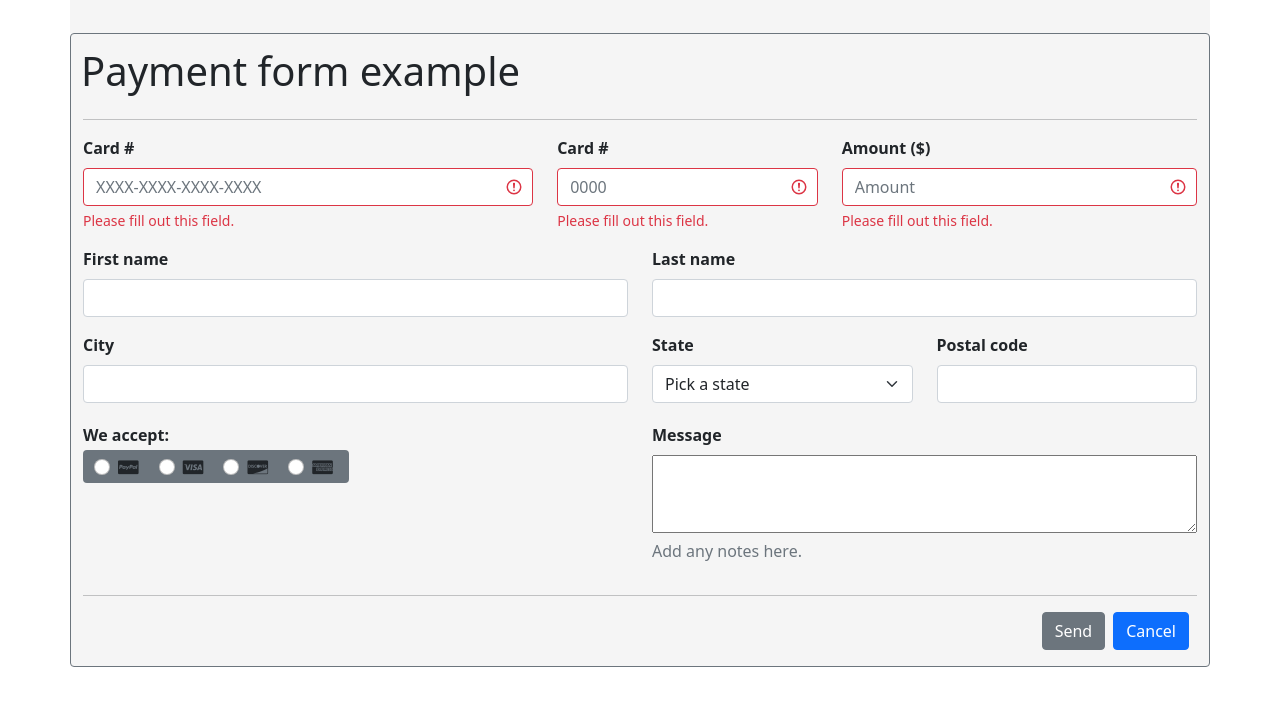
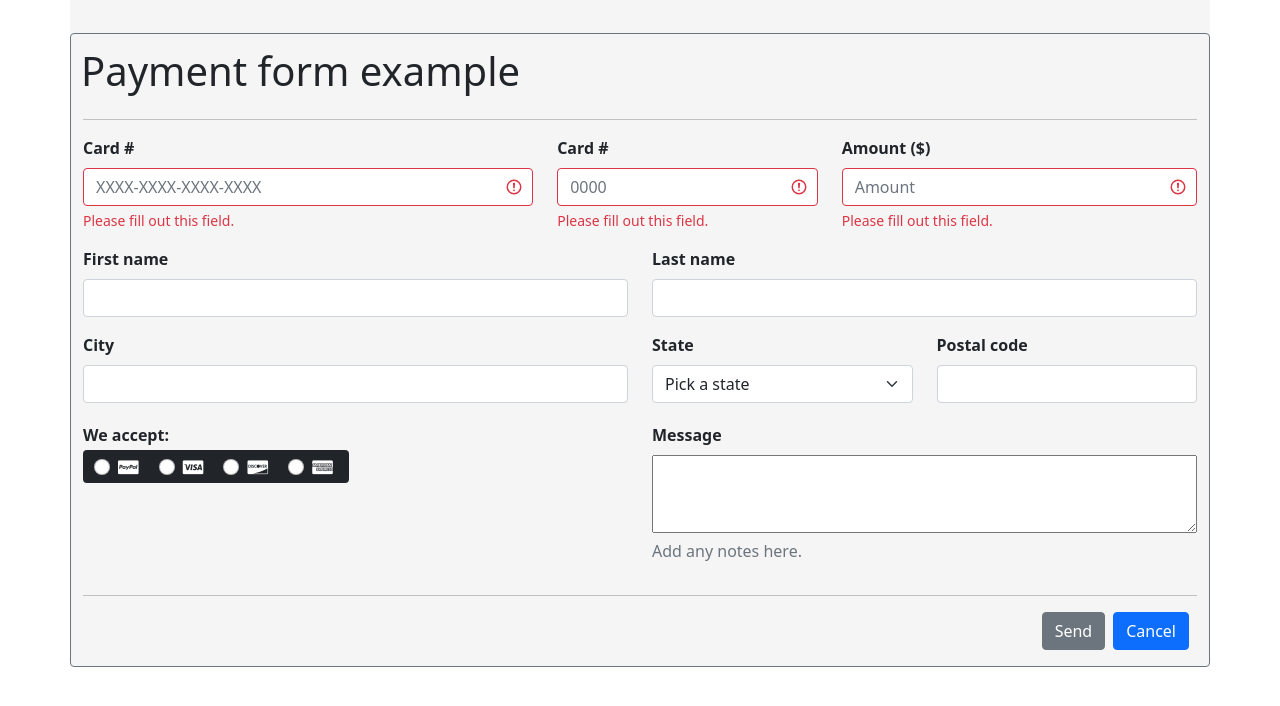
Before and after one commit to 4GeeksAcademy/FranGuido_HTML_form, a plain HTML site: page index.html in a window 1280 px wide. Drawn offline with nearby package versions, Linux system fonts and the light colour scheme.

Commit message:
icon update

```diff
--- a/index.html
+++ b/index.html
@@ -141,7 +141,7 @@
 
                 <div class="col-6">
                     <!--colored gray bg-->
-                    <span class="bg-secondary rounded ">
+                    <span class="bg-dark rounded ">
                         <div class="form-check form-check-inline">
                             <input class="form-check-input" type="radio" name="inlineRadioOptions" id="inlineRadio1"
                                 value="option1">
--- a/style.css
+++ b/style.css
@@ -28,3 +28,8 @@ span{
     padding-top: 1%;
 
 }
+
+.fa-cc-paypal, .fa-cc-visa, .fa-cc-discover, .fa-cc-amex{
+    color: white;
+
+}
```
